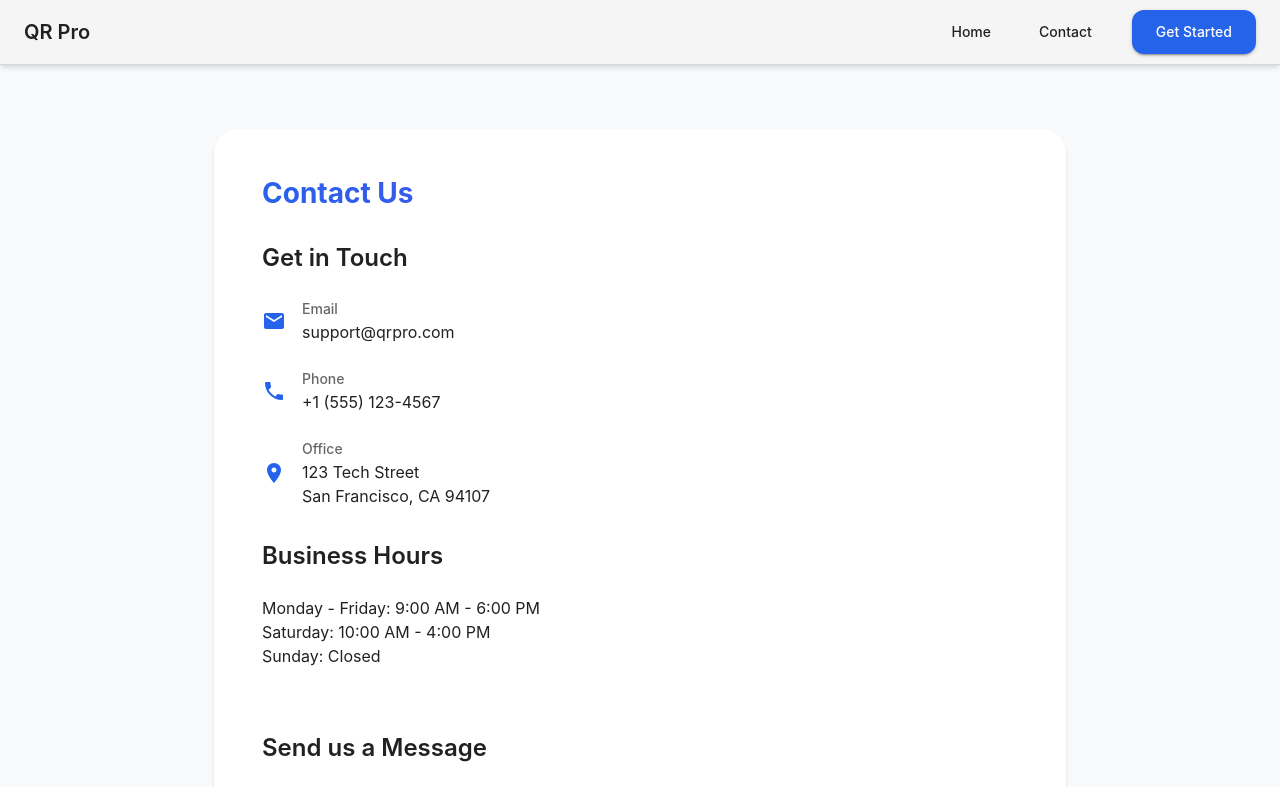
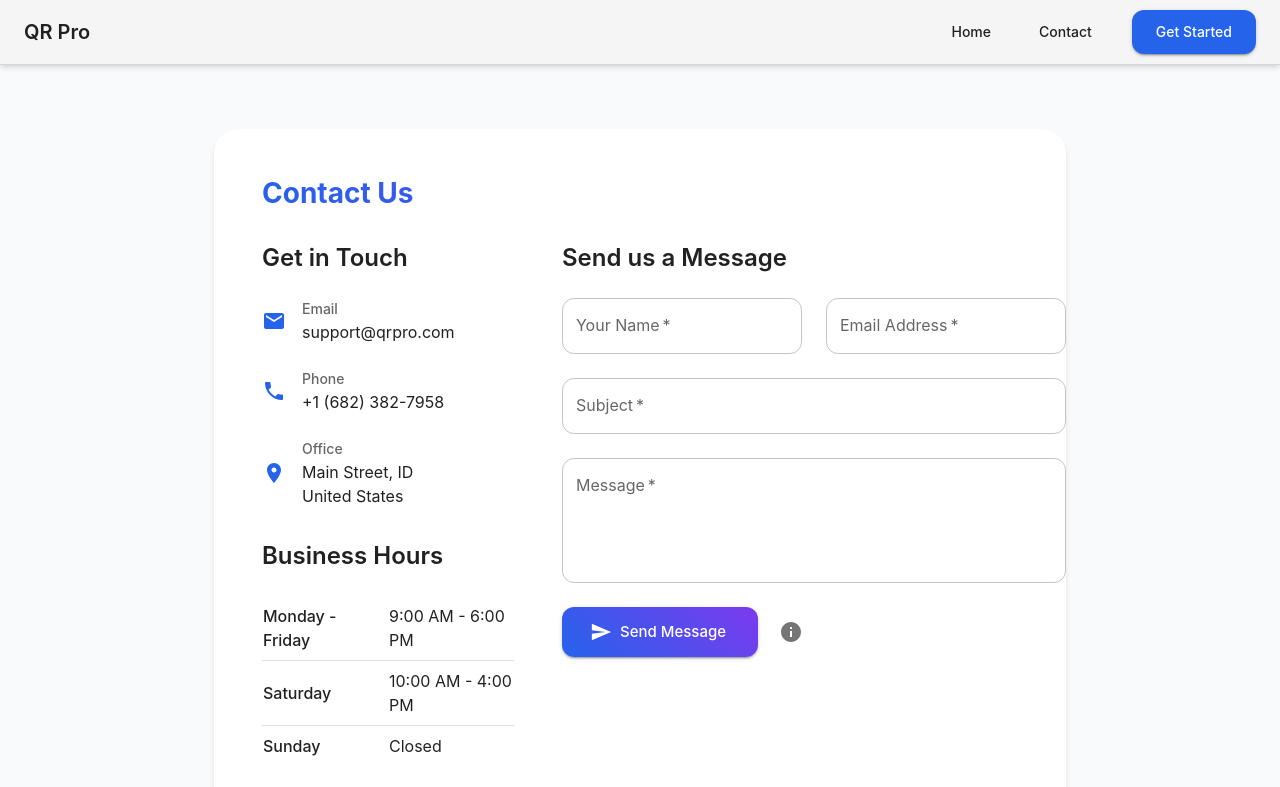
Before and after one commit to labKnowledge/qrcode_scanner_x, a React (Vite) app: page /contact in a window 1280 px wide. Shown: the top 787 px of the page. Built offline with nearby package versions, Linux system fonts and the light colour scheme.

Commit message:
feat: add TypeScript types to PrivacyPolicy and TermsOfService components; update tsconfig for new page references

```diff
--- a/src/pages/Contact.tsx
+++ b/src/pages/Contact.tsx
@@ -6,29 +6,84 @@ import {
   Paper,
   TextField,
   Button,
-  Grid,
   Snackbar,
-  Alert
+  Alert,
+  CircularProgress,
+  InputAdornment,
+  IconButton,
+  Tooltip,
+  Fade
 } from '@mui/material';
 import {
   Email as EmailIcon,
   Phone as PhoneIcon,
   LocationOn as LocationIcon,
-  Send as SendIcon
+  Send as SendIcon,
+  Info as InfoIcon,
+  CheckCircle as CheckCircleIcon,
+  Error as ErrorIcon
 } from '@mui/icons-material';
 
+interface FormData {
+  name: string;
+  email: string;
+  subject: string;
+  message: string;
+}
+
+interface FormErrors {
+  name?: string;
+  email?: string;
+  subject?: string;
+  message?: string;
+}
+
 const Contact = () => {
-  const [formData, setFormData] = useState({
+  const [formData, setFormData] = useState<FormData>({
     name: '',
     email: '',
     subject: '',
     message: ''
   });
+
+  const [errors, setErrors] = useState<FormErrors>({});
+  const [isSubmitting, setIsSubmitting] = useState(false);
   const [snackbar, setSnackbar] = useState({
     open: false,
     message: '',
     severity: 'success' as 'success' | 'error'
   });
+
+  const validateForm = (): boolean => {
+    const newErrors: FormErrors = {};
+
+    if (!formData.name.trim()) {
+      newErrors.name = 'Name is required';
+    } else if (formData.name.length < 2) {
+      newErrors.name = 'Name must be at least 2 characters';
+    }
+
+    if (!formData.email.trim()) {
+      newErrors.email = 'Email is required';
+    } else if (!/^[A-Z0-9._%+-]+@[A-Z0-9.-]+\.[A-Z]{2,}$/i.test(formData.email)) {
+      newErrors.email = 'Invalid email address';
+    }
+
+    if (!formData.subject.trim()) {
+      newErrors.subject = 'Subject is required';
+    } else if (formData.subject.length < 5) {
+      newErrors.subject = 'Subject must be at least 5 characters';
+    }
+
+    if (!formData.message.trim()) {
+      newErrors.message = 'Message is required';
+    } else if (formData.message.length < 10) {
+      newErrors.message = 'Message must be at least 10 characters';
+    }
+
+    setErrors(newErrors);
+    return Object.keys(newErrors).length === 0;
+  };
 
   const handleChange = (e: React.ChangeEvent<HTMLInputElement | HTMLTextAreaElement>) => {
     const { name, value } = e.target;
@@ -36,17 +91,43 @@ const Contact = () => {
       ...prev,
       [name]: value
     }));
+    // Clear error when user starts typing
+    if (errors[name as keyof FormErrors]) {
+      setErrors(prev => ({
+        ...prev,
+        [name]: undefined
+      }));
+    }
   };
 
-  const handleSubmit = (e: React.FormEvent) => {
+  const handleSubmit = async (e: React.FormEvent) => {
     e.preventDefault();
-    // Here you would typically send the form data to your backend
+
+    if (!validateForm()) {
+      return;
+    }
+
+    setIsSubmitting(true);
+
+    try {
+      // Simulate API call
+      await new Promise(resolve => setTimeout(resolve, 1500));
+
       setSnackbar({
         open: true,
         message: 'Thank you for your message. We will get back to you soon!',
         severity: 'success'
       });
       setFormData({ name: '', email: '', subject: '', message: '' });
+    } catch {
+      setSnackbar({
+        open: true,
+        message: 'Failed to send message. Please try again.',
+        severity: 'error'
+      });
+    } finally {
+      setIsSubmitting(false);
+    }
   };
 
   const handleCloseSnackbar = () => {
@@ -67,8 +148,8 @@ const Contact = () => {
           Contact Us
         </Typography>
 
-        <Grid container spacing={6}>
-          <Grid item xs={12} md={4}>
+        <Box sx={{ display: 'flex', flexDirection: { xs: 'column', md: 'row' }, gap: 6 }}>
+          <Box sx={{ flex: { md: '0 0 33.333%' } }}>
             <Box sx={{ mb: 4 }}>
               <Typography variant="h5" gutterBottom sx={{ fontWeight: 600, mb: 3 }}>
                 Get in Touch
@@ -93,7 +174,7 @@ const Contact = () => {
                     Phone
                   </Typography>
                   <Typography variant="body1">
-                    +1 (555) 123-4567
+                    +1 (682) 382-7958
                   </Typography>
                 </Box>
               </Box>
@@ -105,8 +186,8 @@ const Contact = () => {
                     Office
                   </Typography>
                   <Typography variant="body1">
-                    123 Tech Street<br />
-                    San Francisco, CA 94107
+                    Main Street, ID<br />
+                    United States
                   </Typography>
                 </Box>
               </Box>
@@ -116,22 +197,34 @@ const Contact = () => {
               <Typography variant="h5" gutterBottom sx={{ fontWeight: 600, mb: 3 }}>
                 Business Hours
               </Typography>
-              <Typography variant="body1" paragraph>
-                Monday - Friday: 9:00 AM - 6:00 PM<br />
-                Saturday: 10:00 AM - 4:00 PM<br />
-                Sunday: Closed
-              </Typography>
+              <Box component="table" sx={{ width: '100%', borderCollapse: 'collapse' }}>
+                <Box component="tbody">
+                  <Box component="tr" sx={{ borderBottom: '1px solid', borderColor: 'divider' }}>
+                    <Box component="td" sx={{ py: 1, pr: 2, fontWeight: 500 }}>Monday - Friday</Box>
+                    <Box component="td" sx={{ py: 1 }}>9:00 AM - 6:00 PM</Box>
                   </Box>
-          </Grid>
+                  <Box component="tr" sx={{ borderBottom: '1px solid', borderColor: 'divider' }}>
+                    <Box component="td" sx={{ py: 1, pr: 2, fontWeight: 500 }}>Saturday</Box>
+                    <Box component="td" sx={{ py: 1 }}>10:00 AM - 4:00 PM</Box>
+                  </Box>
+                  <Box component="tr">
+                    <Box component="td" sx={{ py: 1, pr: 2, fontWeight: 500 }}>Sunday</Box>
+                    <Box component="td" sx={{ py: 1 }}>Closed</Box>
+                  </Box>
+                </Box>
+              </Box>
+            </Box>
+          </Box>
 
-          <Grid item xs={12} md={8}>
+          <Box sx={{ flex: { md: '0 0 66.666%' } }}>
             <Box component="form" onSubmit={handleSubmit}>
               <Typography variant="h5" gutterBottom sx={{ fontWeight: 600, mb: 3 }}>
                 Send us a Message
               </Typography>
 
-              <Grid container spacing={3}>
-                <Grid item xs={12} sm={6}>
+              <Box sx={{ display: 'flex', flexDirection: 'column', gap: 3 }}>
+                <Box sx={{ display: 'flex', flexDirection: { xs: 'column', sm: 'row' }, gap: 3 }}>
+                  <Box sx={{ flex: 1 }}>
                     <TextField
                       fullWidth
                       label="Your Name"
@@ -140,9 +233,18 @@ const Contact = () => {
                       onChange={handleChange}
                       required
                       variant="outlined"
+                      error={!!errors.name}
+                      helperText={errors.name}
+                      InputProps={{
+                        endAdornment: formData.name && !errors.name && (
+                          <InputAdornment position="end">
+                            <CheckCircleIcon color="success" />
+                          </InputAdornment>
+                        )
+                      }}
                     />
-                </Grid>
-                <Grid item xs={12} sm={6}>
+                  </Box>
+                  <Box sx={{ flex: 1 }}>
                     <TextField
                       fullWidth
                       label="Email Address"
@@ -152,9 +254,20 @@ const Contact = () => {
                       onChange={handleChange}
                       required
                       variant="outlined"
+                      error={!!errors.email}
+                      helperText={errors.email}
+                      InputProps={{
+                        endAdornment: formData.email && !errors.email && (
+                          <InputAdornment position="end">
+                            <CheckCircleIcon color="success" />
+                          </InputAdornment>
+                        )
+                      }}
                     />
-                </Grid>
-                <Grid item xs={12}>
+                  </Box>
+                </Box>
+
+                <Box>
                   <TextField
                     fullWidth
                     label="Subject"
@@ -163,9 +276,19 @@ const Contact = () => {
                     onChange={handleChange}
                     required
                     variant="outlined"
+                    error={!!errors.subject}
+                    helperText={errors.subject}
+                    InputProps={{
+                      endAdornment: formData.subject && !errors.subject && (
+                        <InputAdornment position="end">
+                          <CheckCircleIcon color="success" />
+                        </InputAdornment>
+                      )
+                    }}
                   />
-                </Grid>
-                <Grid item xs={12}>
+                </Box>
+
+                <Box>
                   <TextField
                     fullWidth
                     label="Message"
@@ -176,14 +299,26 @@ const Contact = () => {
                     multiline
                     rows={4}
                     variant="outlined"
+                    error={!!errors.message}
+                    helperText={errors.message}
+                    InputProps={{
+                      endAdornment: formData.message && !errors.message && (
+                        <InputAdornment position="end">
+                          <CheckCircleIcon color="success" />
+                        </InputAdornment>
+                      )
+                    }}
                   />
-                </Grid>
-                <Grid item xs={12}>
+                </Box>
+
+                <Box>
+                  <Box sx={{ display: 'flex', alignItems: 'center', gap: 2 }}>
                     <Button
                       type="submit"
                       variant="contained"
                       size="large"
-                    startIcon={<SendIcon />}
+                      startIcon={isSubmitting ? <CircularProgress size={20} color="inherit" /> : <SendIcon />}
+                      disabled={isSubmitting}
                       sx={{
                         py: 1.5,
                         px: 4,
@@ -193,13 +328,19 @@ const Contact = () => {
                         }
                       }}
                     >
-                    Send Message
+                      {isSubmitting ? 'Sending...' : 'Send Message'}
                     </Button>
-                </Grid>
-              </Grid>
+                    <Tooltip title="We typically respond within 24 hours" arrow>
+                      <IconButton size="small">
+                        <InfoIcon color="action" />
+                      </IconButton>
+                    </Tooltip>
                   </Box>
-          </Grid>
-        </Grid>
+                </Box>
+              </Box>
+            </Box>
+          </Box>
+        </Box>
       </Paper>
 
       <Snackbar
@@ -207,11 +348,13 @@ const Contact = () => {
         autoHideDuration={6000}
         onClose={handleCloseSnackbar}
         anchorOrigin={{ vertical: 'bottom', horizontal: 'right' }}
+        TransitionComponent={Fade}
       >
         <Alert
           onClose={handleCloseSnackbar}
           severity={snackbar.severity}
           sx={{ width: '100%' }}
+          icon={snackbar.severity === 'success' ? <CheckCircleIcon /> : <ErrorIcon />}
         >
           {snackbar.message}
         </Alert>
--- a/src/pages/PrivacyPolicy.tsx
+++ b/src/pages/PrivacyPolicy.tsx
@@ -1,7 +1,7 @@
 import React from 'react';
 import { Container, Typography, Box, Paper, List, ListItem, ListItemText } from '@mui/material';
 
-const PrivacyPolicy = () => {
+const PrivacyPolicy: React.FC = () => {
   return (
     <Container maxWidth="md" sx={{ py: 8 }}>
       <Paper elevation={0} sx={{ p: { xs: 3, md: 6 }, borderRadius: 2 }}>
--- a/src/pages/TermsOfService.tsx
+++ b/src/pages/TermsOfService.tsx
@@ -1,7 +1,7 @@
 import React from 'react';
 import { Container, Typography, Box, Paper, List, ListItem, ListItemText } from '@mui/material';
 
-const TermsOfService = () => {
+const TermsOfService: React.FC = () => {
   return (
     <Container maxWidth="md" sx={{ py: 8 }}>
       <Paper elevation={0} sx={{ p: { xs: 3, md: 6 }, borderRadius: 2 }}>
```
Also changed, not shown: 1 other file (tests, documents, lock files or other folders). Lines whose indentation alone changed are shown as unchanged.
